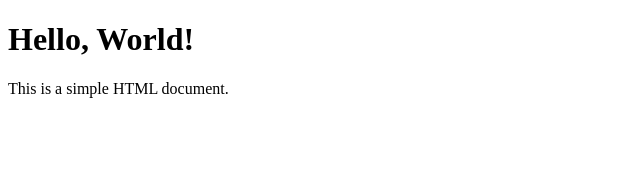
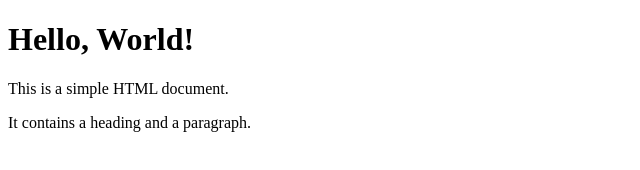
Before and after one commit to kimiting/gittest2, a plain HTML site: page index.html in a window 1280 px wide. Shown: the whole page, without its empty margins (0-640 px from the left). Drawn offline with Linux system fonts and the light colour scheme.

Commit message:
pタグをついか

```diff
--- a/index.html
+++ b/index.html
@@ -8,5 +8,6 @@
 <body>
     <h1>Hello, World!</h1>
     <p>This is a simple HTML document.</p>
+    <p>It contains a heading and a paragraph.</p>
 </body>
 </html>
```
